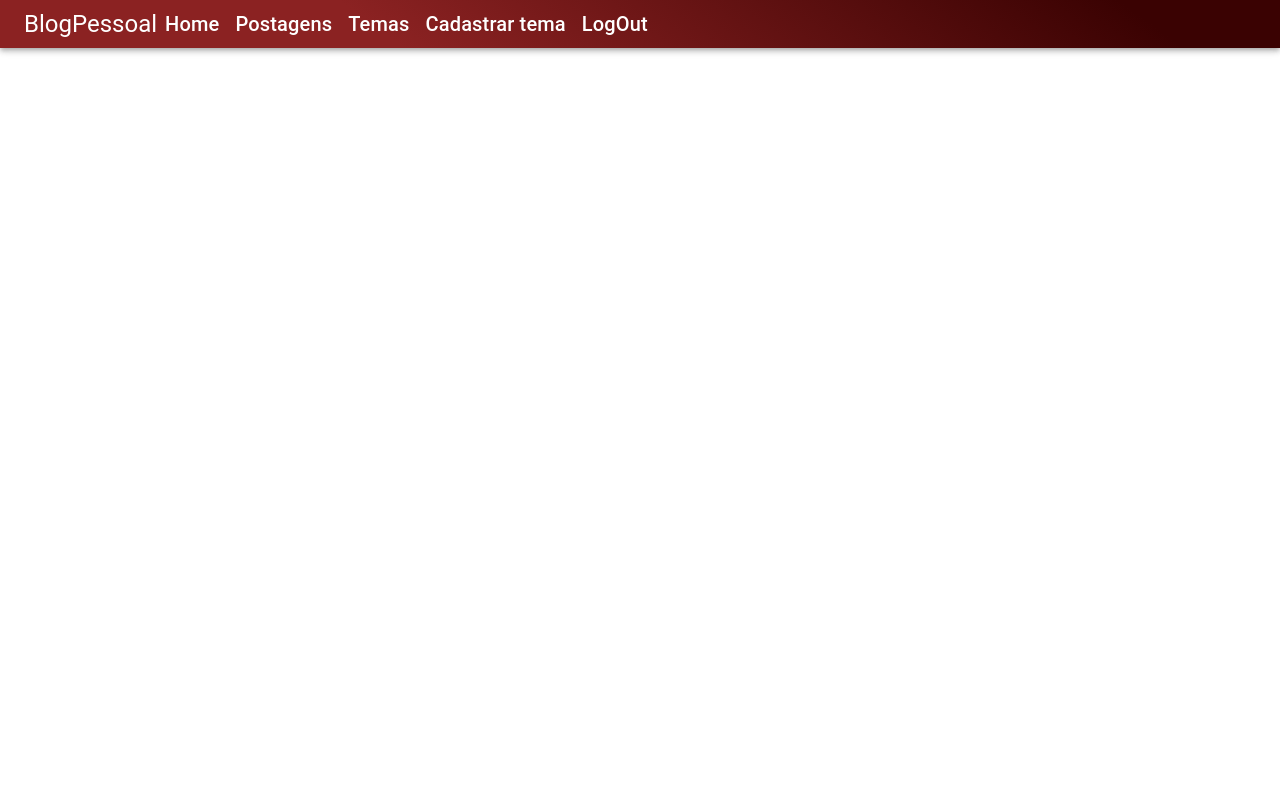
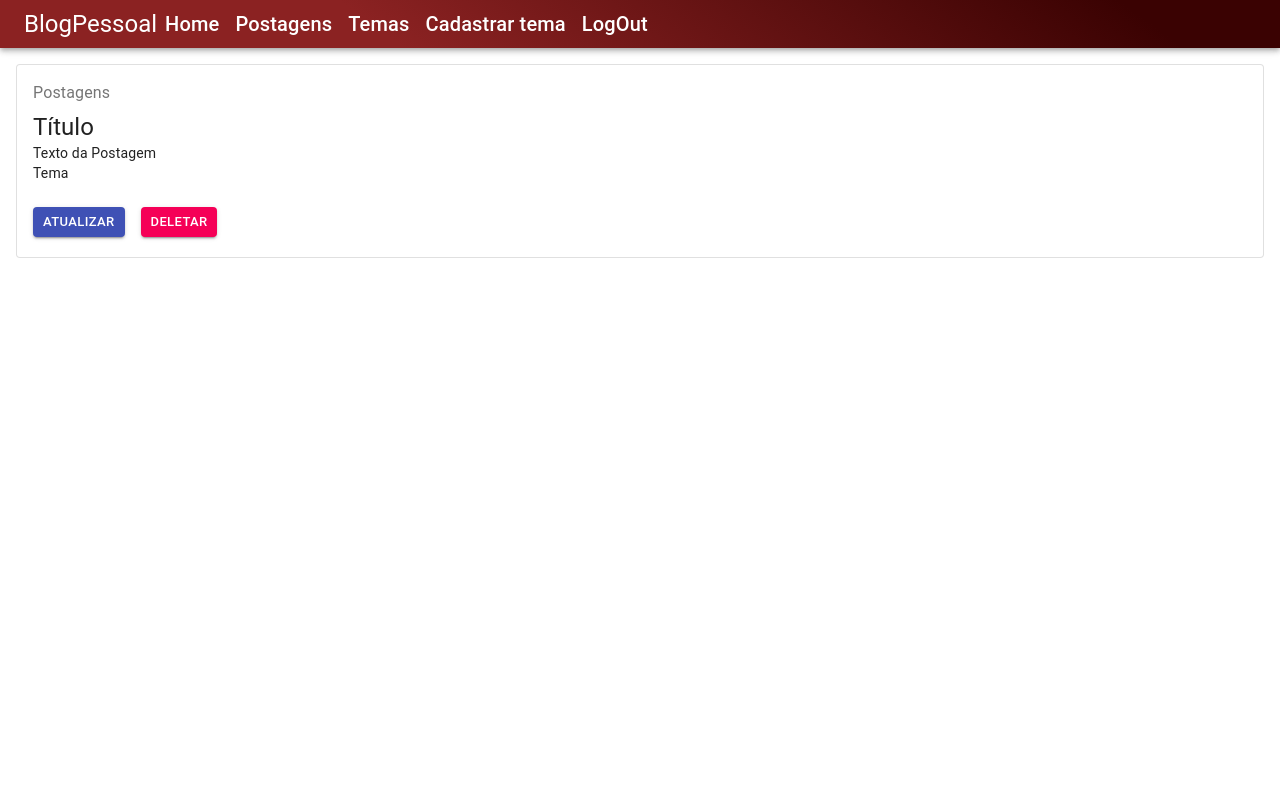
Before and after one commit to naaduque/GenBlogPessoal, a React (Create React App) app: page /posts in a window 1280 px wide. Shown: the top 800 px of the page. Built offline with nearby package versions, Linux system fonts and the light colour scheme.

Commit message:
implementando o GetAll da model de Tema e Postagem

```diff
--- a/src/App.tsx
+++ b/src/App.tsx
@@ -7,6 +7,8 @@ import Home from './paginas/home/Home';
 import Login from './paginas/login/Login';
 import { Grid } from '@material-ui/core';
 import './App.css';
+import ListaTema from './components/temas/listatema/ListaTema';
+import ListaPostagem from './components/postagens/listapostagem/ListaPostagem';
 
 function App() {
   return (
@@ -31,6 +33,14 @@ function App() {
             <CadastroUsuario />
           </Route>
 
+          <Route path='/temas'>
+            <ListaTema />
+          </Route>
+
+          <Route path='/posts'>
+            <ListaPostagem />
+          </Route>
+
         </div>
       </Switch>
      <Footer/>
--- /dev/null
+++ b/src/components/postagens/listapostagem/ListaPostagem.css
@@ -0,0 +1,3 @@
+.text-decorator-none{
+    text-decoration: none;
+}
--- /dev/null
+++ b/src/components/postagens/listapostagem/ListaPostagem.tsx
@@ -0,0 +1,50 @@
+import React from 'react'
+import { Link } from 'react-router-dom'
+import { Box, Card, CardActions, CardContent, Button, Typography } from '@material-ui/core';
+import './ListaPostagem.css';
+
+function ListaPostagem() {
+
+  return (
+    <>
+      <Box m={2} >
+        <Card variant="outlined">
+          <CardContent>
+            <Typography color="textSecondary" gutterBottom>
+              Postagens
+            </Typography>
+            <Typography variant="h5" component="h2">
+              Título
+            </Typography>
+            <Typography variant="body2" component="p">
+              Texto da Postagem
+            </Typography>
+            <Typography variant="body2" component="p">
+              Tema
+            </Typography>
+          </CardContent>
+          <CardActions>
+            <Box display="flex" justifyContent="center" mb={1.5}>
+
+              <Link to="" className="text-decorator-none" >
+                <Box mx={1}>
+                  <Button variant="contained" className="marginLeft" size='small' color="primary" >
+                    atualizar
+                  </Button>
+                </Box>
+              </Link>
+              <Link to="" className="text-decorator-none">
+                <Box mx={1}>
+                  <Button variant="contained" size='small' color="secondary">
+                    deletar
+                  </Button>
+                </Box>
+              </Link>
+            </Box>
+          </CardActions>
+        </Card>
+      </Box>
+    </>)
+}
+
+export default ListaPostagem;
--- /dev/null
+++ b/src/components/postagens/tabpostagem/TabPostagem.css
@@ -0,0 +1,3 @@
+.titulo{
+    font-weight: bold;
+ }
--- /dev/null
+++ b/src/components/postagens/tabpostagem/TabPostagem.tsx
@@ -0,0 +1,35 @@
+import React, {useState} from 'react'
+import { AppBar, Tab, Tabs, Typography, Box } from '@material-ui/core';
+import { TabContext, TabPanel } from '@material-ui/lab';
+import ListaPostagem from '../listapostagem/ListaPostagem';
+import './TabPostagem.css';
+
+
+function TabPostagem() {
+    const [value, setValue] = useState('1')
+    function handleChange(event: React.ChangeEvent<{}>, newValue: string){
+        setValue(newValue);
+    }
+  return (
+    <>
+      <TabContext value={value}>
+        <AppBar position="static">
+          <Tabs centered indicatorColor="secondary" onChange={handleChange}>
+            <Tab label="Todas as postagens" value="1"/>
+            <Tab label="Sobre-nós" value="2" />
+          </Tabs>
+        </AppBar>
+        <TabPanel value="1" >
+          <Box display="flex" flexWrap="wrap" justifyContent="center">
+            <ListaPostagem />
+          </Box>
+        </TabPanel>
+        <TabPanel value="2">
+          <Typography variant="h5" gutterBottom color="textPrimary" component="h5" align="center" className="titulo">Sobre-nós</Typography>
+          <Typography variant="body1" gutterBottom color="textPrimary" align="justify">Lorem ipsum, dolor sit amet consectetur adipisicing elit. Dignissimos ut eveniet natus totam et, voluptate dicta tempore alias, odio nobis non eius cupiditate minima inventore pariatur! Ipsum itaque consectetur voluptatibus. Lorem ipsum dolor sit amet consectetur adipisicing elit. Quo velit consequuntur suscipit fugiat, nam quis quod quaerat veritatis et, vel ratione beatae, facere neque! Quo animi porro voluptate saepe deleniti? Lorem ipsum dolor sit amet consectetur adipisicing elit. Inventore adipisci, officia aut quidem dolorum deserunt iure dolorem doloribus velit nobis quas consequatur at ullam odit, nesciunt est nulla nihil excepturi!</Typography>
+        </TabPanel>
+      </TabContext>
+    </>
+  );
+}
+export default TabPostagem;
--- /dev/null
+++ b/src/components/temas/listatema/ListaTema.css
@@ -0,0 +1,3 @@
+.text-decorator-none{
+    text-decoration: none;
+}
--- /dev/null
+++ b/src/components/temas/listatema/ListaTema.tsx
@@ -0,0 +1,46 @@
+import React from 'react'
+import { Link } from 'react-router-dom'
+import { Box, Card, CardActions, CardContent, Button, Typography } from '@material-ui/core';
+import './ListaTema.css';
+
+function ListaTema() {
+
+  return (
+    <>
+      <Box m={2} >
+        <Card variant="outlined">
+          <CardContent>
+            <Typography color="textSecondary" gutterBottom>
+              Tema
+            </Typography>
+            <Typography variant="h5" component="h2">
+              Minha descrição
+            </Typography>
+          </CardContent>
+          <CardActions>
+            <Box display="flex" justifyContent="center" mb={1.5} >
+
+              <Link to="" className="text-decorator-none">
+                <Box mx={1}>
+                  <Button variant="contained" className="marginLeft" size='small' color="primary" >
+                    atualizar
+                  </Button>
+                </Box>
+              </Link>
+              <Link to="" className="text-decorator-none">
+                <Box mx={1}>
+                  <Button variant="contained" size='small' color="secondary">
+                    deletar
+                  </Button>
+                </Box>
+              </Link>
+            </Box>
+          </CardActions>
+        </Card>
+      </Box>
+    </>
+  );
+}
+
+
+export default ListaTema;
--- a/src/paginas/home/Home.tsx
+++ b/src/paginas/home/Home.tsx
@@ -1,5 +1,6 @@
 import React from 'react';
 import { Grid, Box, Typography, Button } from '@material-ui/core';
+import TabPostagem from '../../components/postagens/tabpostagem/TabPostagem';
 import './Home.css';
 
 function Home() {
@@ -23,6 +24,7 @@ function Home() {
                     <img src="https://media2.giphy.com/media/1wgWg37SF9FZS6tCCJ/giphy.gif" alt=" " width="640px" height="600" />
                 </Grid>
                 <Grid xs={12} className='postagens'>
+                    <TabPostagem />
                 </Grid>
             </Grid>
         </>
```
